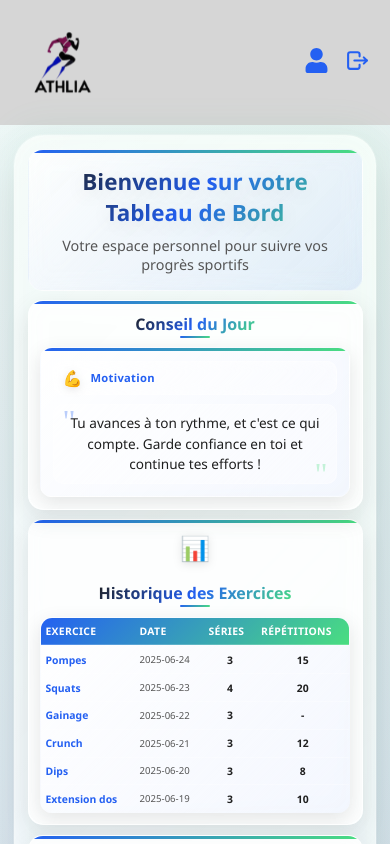
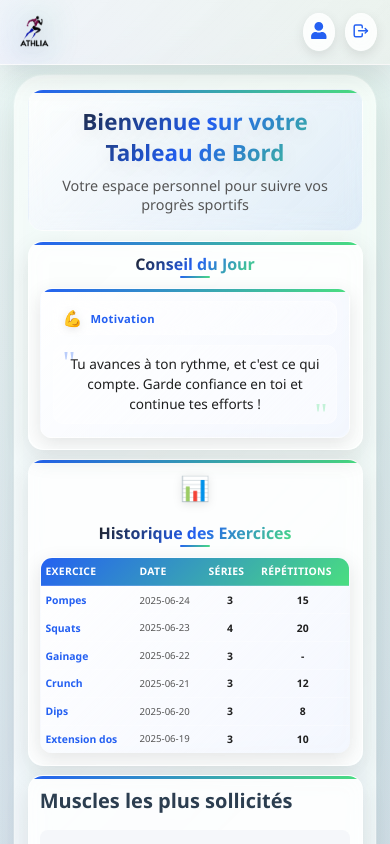
Before and after one commit to HLS-976/athlia-project, a React (Vite) app in the folder frontend/: page /dashboard in a window 390 px wide. Shown: the top 844 px of the page. Built offline with nearby package versions, Linux system fonts and the light colour scheme; no server answers; sample sign-in values are in the browser's storage.

Commit message:
Revamp Dashboard Header styling with enhanced layout, responsive design, and new visual effects. Update padding, background gradients, and hover interactions for icons and dropdown menu, improving overall user experience.

```diff
--- a/frontend/src/Pages/Dashboard/Header.css
+++ b/frontend/src/Pages/Dashboard/Header.css
@@ -3,79 +3,248 @@
   display: flex;
   justify-content: space-between;
   align-items: center;
-  padding: 20px;
+  padding: 1.5rem 2rem;
+  background: var(--gradient-bg);
+  backdrop-filter: blur(20px);
+  -webkit-backdrop-filter: blur(20px);
+  border-bottom: 1px solid var(--white-trans);
+  box-shadow: 0 10px 30px var(--shadow);
+  position: relative;
+  z-index: 10;
+}
+
+#dashboard-header::before {
+  content: '';
+  position: absolute;
+  inset: 0;
+  background: linear-gradient(45deg, rgba(36, 96, 242, 0.05) 0%, rgba(74, 222, 128, 0.05) 100%);
+  z-index: -1;
 }
 
 #logo {
   display: flex;
   align-items: center;
   justify-content: center;
+  position: relative;
+}
+
+#logo::before {
+  content: '';
+  position: absolute;
+  inset: -10px;
+  background: linear-gradient(45deg, rgba(36, 96, 242, 0.1), rgba(74, 222, 128, 0.1));
+  border-radius: 20px;
+  z-index: -1;
+  opacity: 0.5;
+  filter: blur(10px);
 }
 
 #logo img {
-  width: 80px;
-  height: 80px;
+  width: 60px;
+  height: 60px;
   object-fit: contain;
+  filter: drop-shadow(0 4px 8px var(--shadow));
+  transition: var(--transition);
+}
+
+#logo:hover img {
+  transform: scale(1.05);
+  filter: drop-shadow(0 6px 12px var(--shadow-blue));
 }
 
 #header-icons {
   display: flex;
   align-items: center;
-  gap: 16px;
-  color: #2460f2;
+  gap: 1.5rem;
+  position: relative;
 }
 
 #user-icon {
   position: relative;
   cursor: pointer;
-  font-size: 25px;
-  color: #2460f2;
-  transition: transform 0.2s ease;
+  font-size: 1.5rem;
+  color: var(--blue);
+  transition: var(--transition);
+  background: rgba(255, 255, 255, 0.8);
+  padding: 0.75rem;
+  border-radius: 50%;
+  border: 1px solid var(--white-trans);
+  backdrop-filter: blur(10px);
+  box-shadow: 0 4px 12px var(--shadow);
 }
 
 #user-icon:hover {
-  transform: scale(1.1);
-  color: #1a48ba;
+  transform: translateY(-2px);
+  color: var(--dark);
+  background: rgba(255, 255, 255, 0.9);
+  box-shadow: 0 8px 20px rgba(36, 96, 242, 0.2);
 }
 
 .dropdown-menu {
   display: none;
   position: absolute;
-  top: 110%;
+  top: 120%;
   right: 0;
-  background-color: white;
-  border: 1px solid #ddd;
-  border-radius: 6px;
-  box-shadow: 0 4px 12px rgba(0, 0, 0, 0.1);
-  padding: 8px 0;
+  background: var(--gradient-bg);
+  border: 1px solid var(--white-trans);
+  border-radius: 15px;
+  box-shadow: 0 15px 35px var(--shadow);
+  padding: 0.5rem 0;
   z-index: 100;
+  backdrop-filter: blur(20px);
+  -webkit-backdrop-filter: blur(20px);
+  min-width: 180px;
+  overflow: hidden;
+}
+
+.dropdown-menu::before {
+  content: '';
+  position: absolute;
+  top: -10px;
+  right: 20px;
+  width: 0;
+  height: 0;
+  border-left: 10px solid transparent;
+  border-right: 10px solid transparent;
+  border-bottom: 10px solid var(--white);
 }
 
 #user-icon:hover .dropdown-menu {
-  z-index: 10;
   display: flex;
   flex-direction: column;
+  animation: slideDown 0.3s ease;
+}
+
+@keyframes slideDown {
+  from {
+    opacity: 0;
+    transform: translateY(-10px);
+  }
+  to {
+    opacity: 1;
+    transform: translateY(0);
+  }
 }
 
 .dropdown-menu a {
-  padding: 8px 16px;
-  color: #333;
+  padding: 0.75rem 1.5rem;
+  color: var(--dark);
   text-decoration: none;
-  font-size: 14px;
-  transition: background 0.2s ease;
+  font-size: 0.9rem;
+  font-weight: 500;
+  transition: var(--transition);
+  border-bottom: 1px solid var(--white-trans);
+}
+
+.dropdown-menu a:last-child {
+  border-bottom: none;
 }
 
 .dropdown-menu a:hover {
-  background-color: #f0f0f0;
+  background: linear-gradient(90deg, rgba(36, 96, 242, 0.1), rgba(74, 222, 128, 0.1));
+  color: var(--blue);
+  transform: translateX(5px);
 }
 
 #logout-icon {
-  font-size: 25px;
+  font-size: 1.5rem;
   cursor: pointer;
-  transition: transform 0.2s ease;
+  transition: var(--transition);
+  color: var(--blue);
+  background: rgba(255, 255, 255, 0.8);
+  padding: 0.75rem;
+  border-radius: 50%;
+  border: 1px solid var(--white-trans);
+  backdrop-filter: blur(10px);
+  box-shadow: 0 4px 12px var(--shadow);
 }
 
 #logout-icon:hover {
-  transform: scale(1.1);
-  color: #1a48ba;
+  transform: translateY(-2px);
+  color: #dc2626;
+  background: rgba(255, 255, 255, 0.9);
+  box-shadow: 0 8px 20px rgba(220, 38, 38, 0.2);
 }
+
+/* Responsive Design */
+@media (max-width: 768px) {
+  #dashboard-header {
+    padding: 1rem 1.5rem;
+  }
+
+  #logo img {
+    width: 50px;
+    height: 50px;
+  }
+
+  #user-icon,
+  #logout-icon {
+    font-size: 1.3rem;
+    padding: 0.6rem;
+  }
+
+  #header-icons {
+    gap: 1rem;
+  }
+
+  .dropdown-menu {
+    min-width: 160px;
+  }
+
+  .dropdown-menu a {
+    padding: 0.6rem 1.2rem;
+    font-size: 0.85rem;
+  }
+}
+
+@media (max-width: 576px) {
+  #dashboard-header {
+    padding: 0.8rem 1rem;
+  }
+
+  #logo img {
+    width: 45px;
+    height: 45px;
+  }
+
+  #user-icon,
+  #logout-icon {
+    font-size: 1.2rem;
+    padding: 0.5rem;
+  }
+
+  #header-icons {
+    gap: 0.8rem;
+  }
+
+  .dropdown-menu {
+    right: -10px;
+    min-width: 140px;
+  }
+
+  .dropdown-menu a {
+    padding: 0.5rem 1rem;
+    font-size: 0.8rem;
+  }
+}
+
+@media (max-width: 480px) {
+  #dashboard-header {
+    padding: 0.6rem 0.8rem;
+  }
+
+  #logo img {
+    width: 40px;
+    height: 40px;
+  }
+
+  #user-icon,
+  #logout-icon {
+    font-size: 1.1rem;
+    padding: 0.4rem;
+  }
+
+  #header-icons {
+    gap: 0.6rem;
+  }
+}
```
